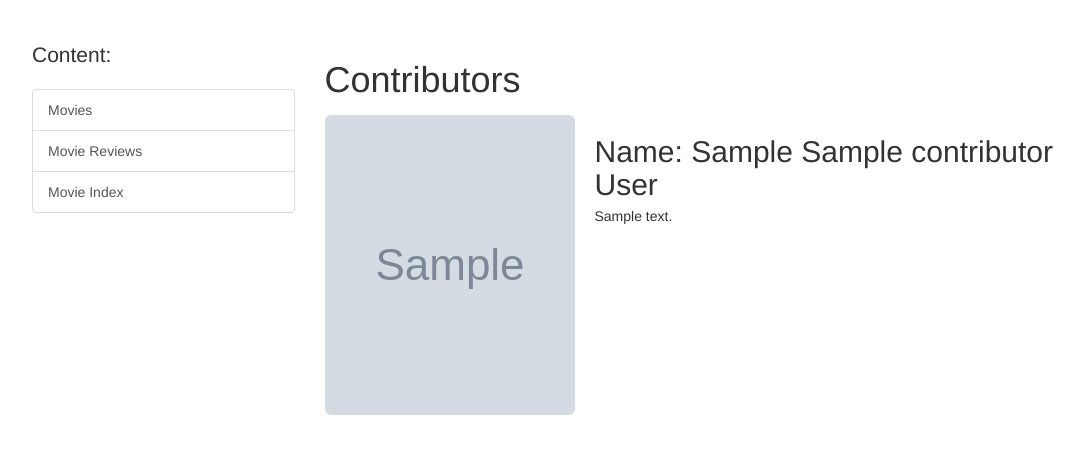
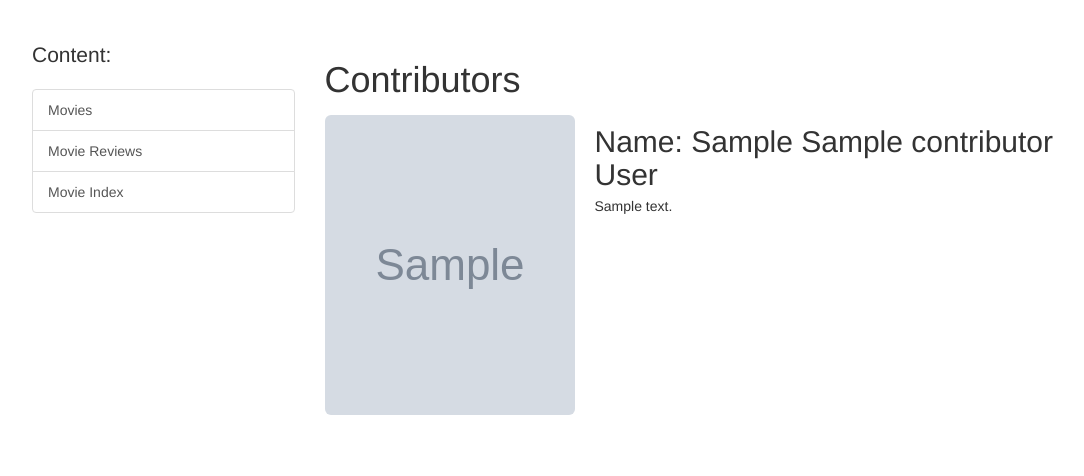
Before and after one commit to UrbanBogger/horrorexplosion, a Django app: page /reviews/contributors/ in a window 1280 px wide. Shown: the part 61-537 px from the top of the page, without its empty margins (38-1122 px from the left). Run offline with Django 3.2, Linux system fonts and the light colour scheme; tables that the repository leaves empty hold one stand-in row (values such as "Sample post"); grey boxes marked "Sample" are stand-in pictures; some libraries are stand-ins or nearby versions.

Commit message:
Have modified the CSS file slightly

```diff
--- a/reviews/static/css/styles.css
+++ b/reviews/static/css/styles.css
@@ -75,13 +75,6 @@ div.media-body {
     width: auto;
 }
 
-div.media-body {
-    padding-left: 10px;
-    padding-right: 10px;
-    padding-top: 20px;
-    padding-bottom: 10px;
-}
-
 * On small screens, set height to 'auto' for sidenav and grid */
 @media screen and (max-width: 767px) {
     .sidenav {
```
